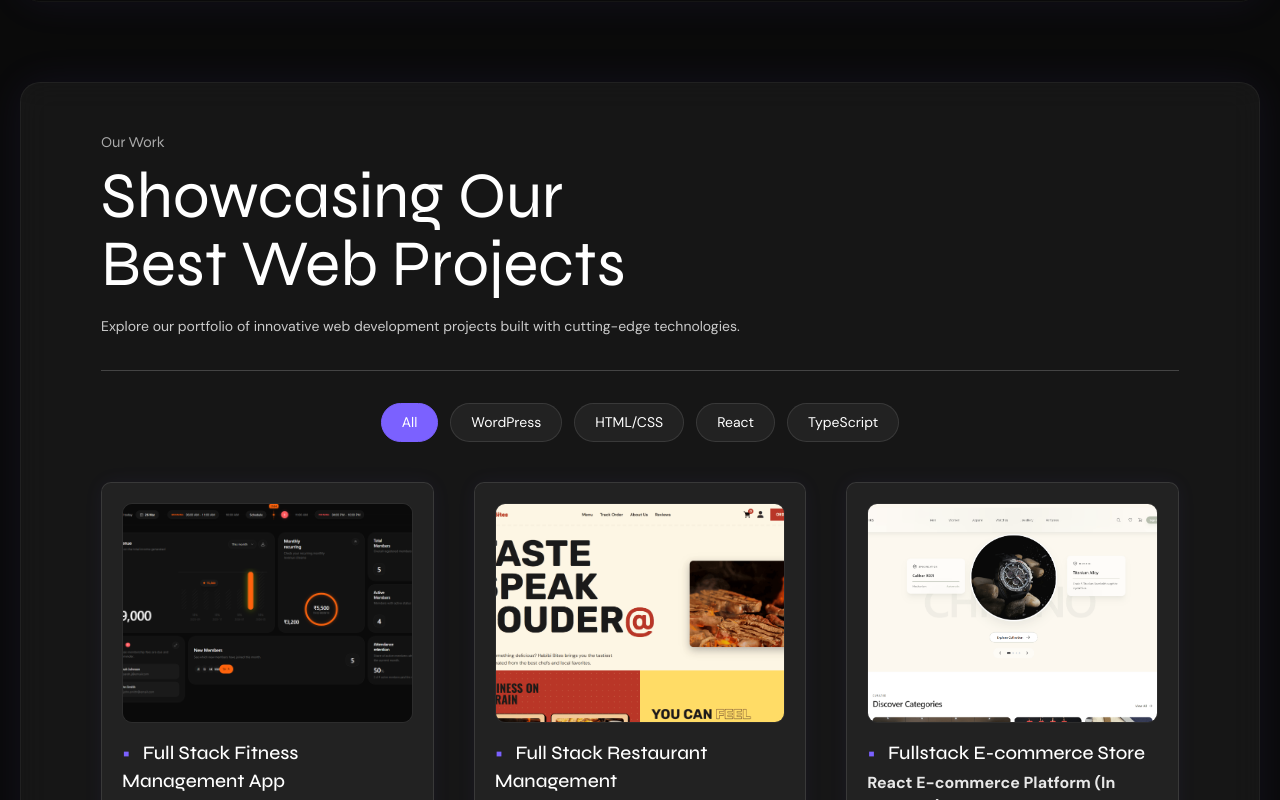
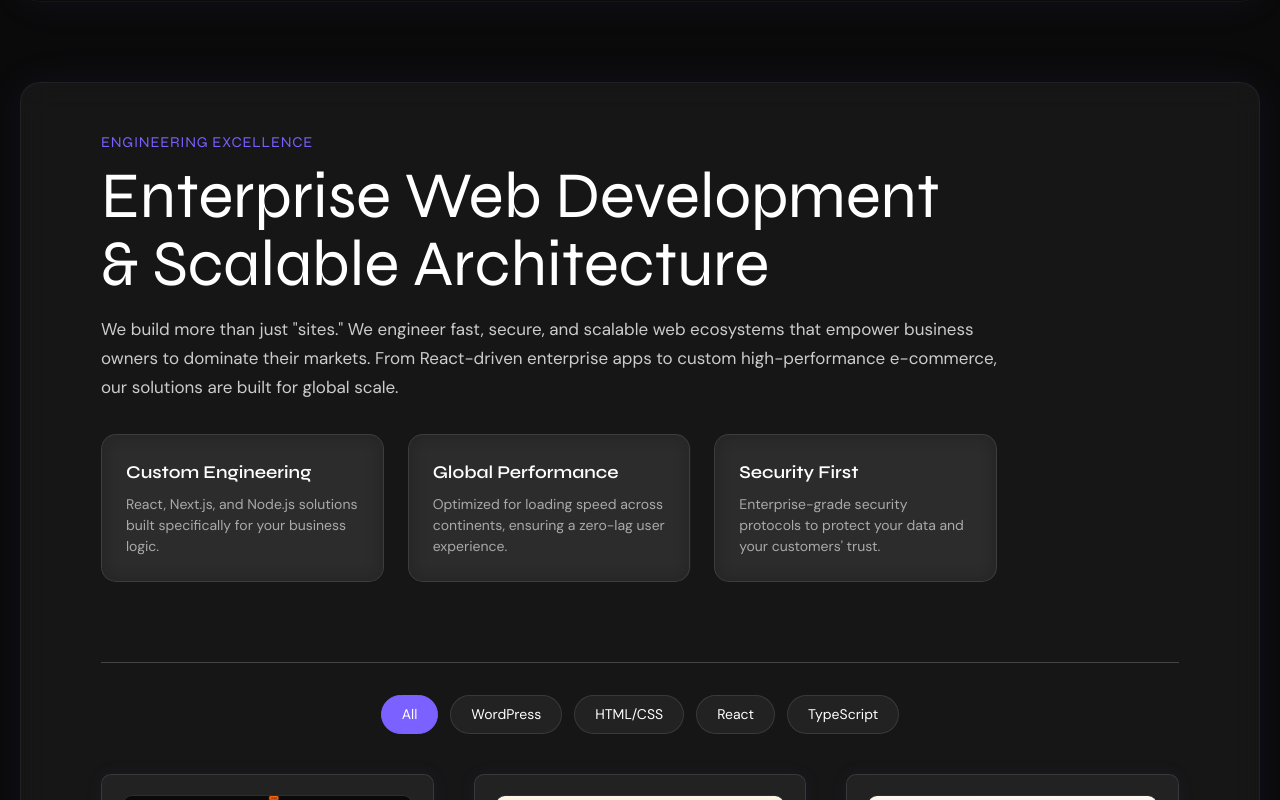
Before and after one commit to Rabiaan/frame-gen, a React (Vite) app: page /projects/website-development in a window 1280 px wide. Shown: the part 840-1640 px from the top of the page. Built offline with nearby package versions, Linux system fonts and the light colour scheme.

Commit message:
Enhance project pages with SEO, improved content and CTAs

```diff
--- a/src/pages/DigitalMarketing.jsx
+++ b/src/pages/DigitalMarketing.jsx
@@ -1,4 +1,5 @@
 import React, { useEffect, useState } from 'react';
+import SEO from '../components/SEO.jsx';
 import '../styles/projects.css';
 
 const digitalProjectsData = [
@@ -128,7 +129,6 @@ function DigitalMarketing() {
 
   // Reveal animations for project cards
   useEffect(() => {
-    document.title = "Digital Marketing & Animation Projects — FrameGen";
     const options = { threshold: 0.1, rootMargin: '0px 0px -80px 0px' };
     const observer = new IntersectionObserver((entries) => {
       entries.forEach((entry) => {
@@ -183,9 +183,24 @@ function DigitalMarketing() {
   const visibleProjects = digitalProjectsData.filter(
     (p) => filter === 'all' || p.category.toLowerCase().includes(filter.replace('-', ' ')),
   );
+  const marketingSchema = {
+    '@context': 'https://schema.org',
+    '@type': 'Service',
+    name: 'Global Digital Marketing & Brand Strategy',
+    provider: { '@type': 'MarketingAgency', name: 'FrameGen' },
+    description: 'Data-driven digital marketing, brand strategy, and high-end animation services for global business growth.',
+    areaServed: 'Worldwide',
+  };
 
   return (
     <div className="relative z-10 mx-auto mt-[150px] w-[calc(100%-40px)] max-w-[1400px] text-white">
+      <SEO
+        title="Global Digital Marketing & Brand Strategy — FrameGen"
+        description="Scale your business globally with ROI-driven digital marketing, high-end 3D animation, and data-backed brand strategies. Trusted by enterprise partners."
+        canonical="https://framegen.vercel.app/projects/digital-marketing"
+        schema={marketingSchema}
+      />
+
       {/* Hero with Spline background */}
       <section
         aria-labelledby="projects-hero-heading"
@@ -210,21 +225,33 @@ function DigitalMarketing() {
         className="mb-20 rounded-[20px] border border-white/5 bg-white/5 px-6 py-12 text-left shadow-[0_0_40px_rgba(123,97,255,0.08)] backdrop-blur-[15px] md:px-20"
       >
         <div className="mb-8 flex flex-col gap-6 md:flex-row md:items-start md:justify-between">
-          <div className="max-w-[80%] md:max-w-[60%]">
-            <h2 className="mb-2 text-[15px] text-[#aaaaaa]">Our Work</h2>
+          <div className="max-w-4xl">
+            <h2 className="mb-2 text-[15px] uppercase tracking-wider text-[#7B61FF]">Digital Excellence</h2>
             <h1
               id="projects-heading"
               className="mb-4 font-syne text-[40px] font-light leading-[1.06] md:text-[65px]"
             >
-              Creative Digital
+              ROI-Driven Marketing
               <br />
-              Marketing & Animation
+              & Global Brand Strategy
             </h1>
-            <p className="text-[14px] leading-[1.6] text-[#cccccc]">
-              Explore our portfolio of digital marketing campaigns, brand strategies, and animated content.
+            <p className="mb-8 text-[17px] leading-[1.7] text-[#cccccc]">
+              We don't just create "edits"—we build scalable marketing engines for business owners who demand measurable results. Our approach combines data-driven strategy with high-end 3D visuals to position your brand at the forefront of the global market.
             </p>
+
+            <div className="grid gap-6 md:grid-cols-2">
+              <div className="rounded-[15px] border border-white/10 bg-white/5 p-6 backdrop-blur-[10px]">
+                <h3 className="mb-2 text-[18px] font-semibold text-white">Data-Backed Strategy</h3>
+                <p className="text-[14px] text-[#aaaaaa]">Every campaign is rooted in deep market analysis and performance metrics to ensure your investment scales efficiently.</p>
+              </div>
+              <div className="rounded-[15px] border border-white/10 bg-white/5 p-6 backdrop-blur-[10px]">
+                <h3 className="mb-2 text-[18px] font-semibold text-white">High-End Brand Assets</h3>
+                <p className="text-[14px] text-[#aaaaaa]">From 3D CGI to premium motion graphics, we produce visual content that builds immediate trust with global partners.</p>
+              </div>
+            </div>
           </div>
         </div>
+
         {/* Divider */}
         <div className="mb-8 h-[1px] bg-white/20"></div>
 
@@ -316,14 +343,22 @@ function DigitalMarketing() {
             </div>
           ))}
         </div>
+      </section>
 
-        {visibleProjects.length === 0 && (
-          <div className="text-center py-20">
-            <p className="text-[18px] text-[#cccccc]">More projects coming soon!</p>
-            <p className="text-[14px] text-[#aaaaaa] mt-2">We're constantly working on exciting new digital marketing and animation projects.</p>
-          </div>
-        )}
+      {/* CTA Section */}
+      <section className="mb-20 rounded-[20px] border border-[#7B61FF]/30 bg-[#7B61FF]/5 p-12 text-center backdrop-blur-[20px]">
+        <h2 className="mb-4 font-syne text-[32px] font-light">Ready to Scale Profitably?</h2>
+        <p className="mb-8 mx-auto max-w-2xl text-[16px] text-[#aaaaaa]">
+          Let's discuss how we can implement a data-driven marketing system for your business. No fluff, just results.
+        </p>
+        <a
+          href="/contact"
+          className="inline-block rounded-md bg-gradient-to-tr from-[#7B61FF] to-[#00F0FF] px-10 py-4 text-[15px] font-semibold text-white shadow-[0_0_20px_rgba(123,97,255,0.3)] transition hover:-translate-y-1 hover:shadow-[0_0_30px_rgba(123,97,255,0.5)]"
+        >
+          Book a Strategic Consultation →
+        </a>
       </section>
+
     </div>
   );
 }
--- a/src/pages/WebsiteDevelopment.jsx
+++ b/src/pages/WebsiteDevelopment.jsx
@@ -1,4 +1,5 @@
 import React, { useEffect, useState } from 'react';
+import SEO from '../components/SEO.jsx';
 import '../styles/projects.css';
 
 const projectsData = [
@@ -162,7 +163,6 @@ function WebsiteDevelopment() {
 
   // Reveal animations for project cards
   useEffect(() => {
-    document.title = "Website Development Projects — FrameGen";
     const options = { threshold: 0.1, rootMargin: '0px 0px -80px 0px' };
     const observer = new IntersectionObserver((entries) => {
       entries.forEach((entry) => {
@@ -218,8 +218,25 @@ function WebsiteDevelopment() {
     (p) => filter === 'all' || p.category.toLowerCase().replace('/', '-') === filter,
   );
 
+
+  const webDevSchema = {
+    '@context': 'https://schema.org',
+    '@type': 'Service',
+    name: 'Enterprise Web Development & Custom Software',
+    provider: { '@type': 'MarketingAgency', name: 'FrameGen' },
+    description: 'Specializing in scalable React applications, custom WordPress ecosystems, and high-performance e-commerce solutions for global businesses.',
+    areaServed: 'Worldwide',
+  };
+
   return (
     <div className="relative z-10 mx-auto mt-[150px] w-[calc(100%-40px)] max-w-[1400px] text-white">
+      <SEO
+        title="Enterprise Web Development & Scalable Software — FrameGen"
+        description="High-performance React development, custom WordPress stores, and full-stack software solutions designed for global scale and business reliability."
+        canonical="https://framegen.vercel.app/projects/website-development"
+        schema={webDevSchema}
+      />
+
       {/* Hero with Spline background */}
       <section
         aria-labelledby="projects-hero-heading"
@@ -244,21 +261,37 @@ function WebsiteDevelopment() {
         className="mb-20 rounded-[20px] border border-white/5 bg-white/5 px-6 py-12 text-left shadow-[0_0_40px_rgba(123,97,255,0.08)] backdrop-blur-[15px] md:px-20"
       >
         <div className="mb-8 flex flex-col gap-6 md:flex-row md:items-start md:justify-between">
-          <div className="max-w-[60%] md:max-w-[60%]">
-            <h2 className="mb-2 text-[15px] text-[#aaaaaa]">Our Work</h2>
+          <div className="max-w-4xl">
+            <h2 className="mb-2 text-[15px] uppercase tracking-wider text-[#7B61FF]">Engineering Excellence</h2>
             <h1
               id="projects-heading"
               className="mb-4 font-syne text-[40px] font-light leading-[1.06] md:text-[65px]"
             >
-              Showcasing Our
+              Enterprise Web Development
               <br />
-              Best Web Projects
+              & Scalable Architecture
             </h1>
-            <p className="text-[14px] leading-[1.6] text-[#cccccc]">
-              Explore our portfolio of innovative web development projects built with cutting-edge technologies.
+            <p className="mb-8 text-[17px] leading-[1.7] text-[#cccccc]">
+              We build more than just "sites." We engineer fast, secure, and scalable web ecosystems that empower business owners to dominate their markets. From React-driven enterprise apps to custom high-performance e-commerce, our solutions are built for global scale.
             </p>
+
+            <div className="mb-12 grid gap-6 md:grid-cols-3">
+              <div className="rounded-[15px] border border-white/10 bg-white/5 p-6 backdrop-blur-[10px]">
+                <h3 className="mb-2 text-[18px] font-semibold text-white">Custom Engineering</h3>
+                <p className="text-[14px] text-[#aaaaaa]">React, Next.js, and Node.js solutions built specifically for your business logic.</p>
+              </div>
+              <div className="rounded-[15px] border border-white/10 bg-white/5 p-6 backdrop-blur-[10px]">
+                <h3 className="mb-2 text-[18px] font-semibold text-white">Global Performance</h3>
+                <p className="text-[14px] text-[#aaaaaa]">Optimized for loading speed across continents, ensuring a zero-lag user experience.</p>
+              </div>
+              <div className="rounded-[15px] border border-white/10 bg-white/5 p-6 backdrop-blur-[10px]">
+                <h3 className="mb-2 text-[18px] font-semibold text-white">Security First</h3>
+                <p className="text-[14px] text-[#aaaaaa]">Enterprise-grade security protocols to protect your data and your customers' trust.</p>
+              </div>
+            </div>
           </div>
         </div>
+
         {/* Divider */}
         <div className="mb-8 h-[1px] bg-white/20"></div>
 
@@ -316,6 +349,21 @@ function WebsiteDevelopment() {
           ))}
         </div>
       </section>
+
+      {/* CTA Section */}
+      <section className="mb-20 rounded-[20px] border border-[#7B61FF]/30 bg-[#7B61FF]/5 p-12 text-center backdrop-blur-[20px]">
+        <h2 className="mb-4 font-syne text-[32px] font-light">Build a Faster, Better Business Site</h2>
+        <p className="mb-8 mx-auto max-w-2xl text-[16px] text-[#aaaaaa]">
+          Whether you're looking for a simple business site or a complex web application, we have the technical expertise to deliver.
+        </p>
+        <a
+          href="/contact"
+          className="inline-block rounded-md bg-gradient-to-tr from-[#7B61FF] to-[#00F0FF] px-10 py-4 text-[15px] font-semibold text-white shadow-[0_0_20px_rgba(123,97,255,0.3)] transition hover:-translate-y-1 hover:shadow-[0_0_30px_rgba(123,97,255,0.5)]"
+        >
+          Consult With an Engineer →
+        </a>
+      </section>
+
     </div>
   );
 }
--- a/src/styles/projects.css
+++ b/src/styles/projects.css
@@ -217,7 +217,7 @@ h1,h2,h3,h4,h5,h6 { font-family: 'Syne', sans-serif; }
 }
 
 .hero-brand {
-    /* position: absolute; */
+    position: absolute;
     bottom: 8px;
     left: 18px;
     font-size: 100px !important;
```
Also changed, not shown: 1 other file (tests, documents, lock files or other folders).
